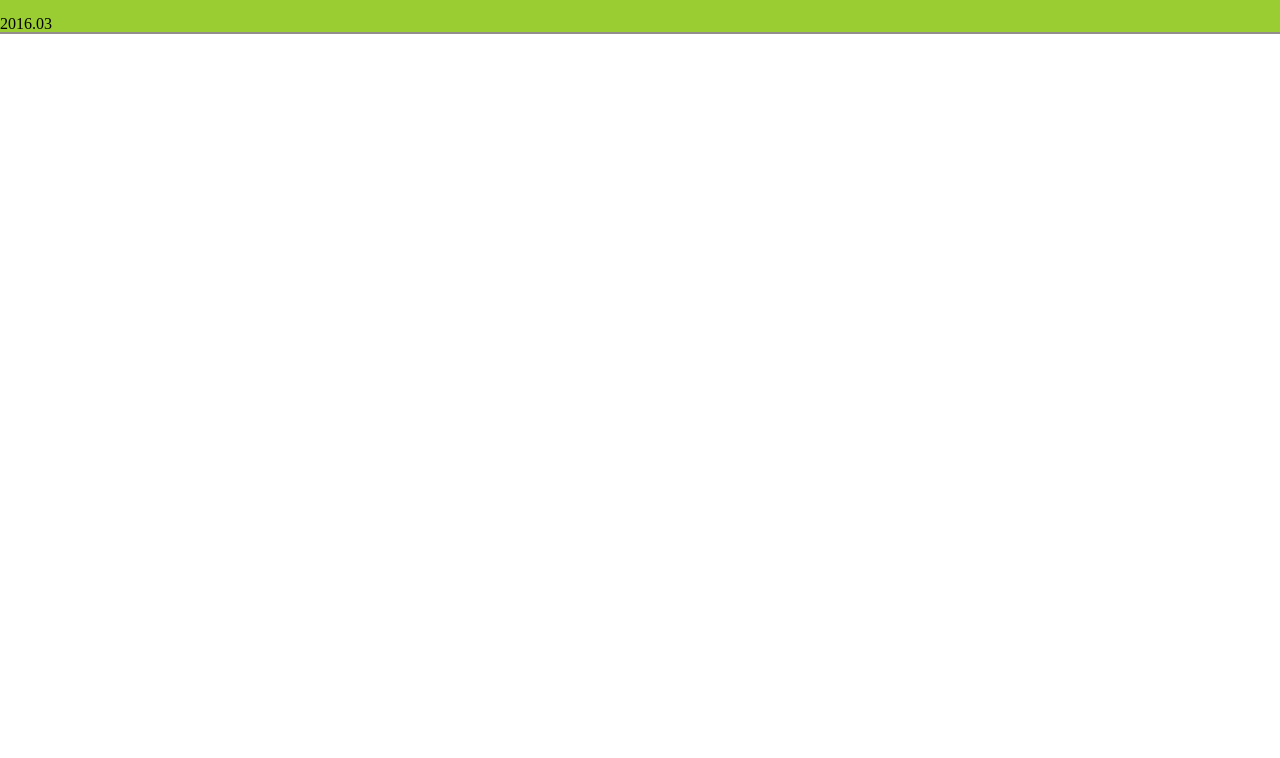
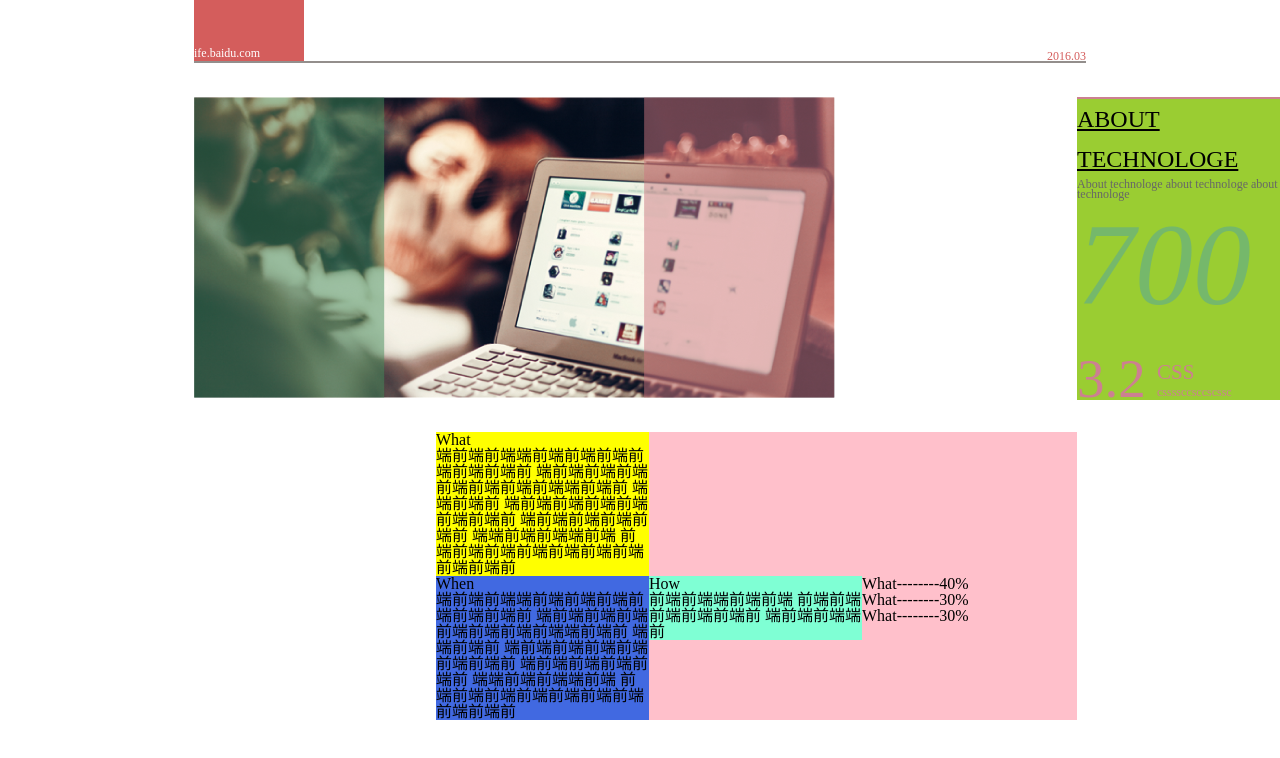
Before and after one commit to harffee/Task6, a plain HTML site: page index.html in a window 1280 px wide. Drawn offline with Linux system fonts and the light colour scheme.

Commit message:
content1

```diff
--- a/css/page-index.css
+++ b/css/page-index.css
@@ -1,41 +1,167 @@
-
-.w{
+.w {
 	width: 892px;
 	margin: 0 auto;
 }
-.header{
+
+.header {
 	/*height: 1386px;*/
+	/*background-color: yellow;*/
+	position: relative;
+}
 
-	border-bottom: 2px #938e8c solid;
-	position: relative;
-	background-color: yellowgreen;
+.date {
+	position: absolute;
+	float: right;
+	height: 12px;
+	/*width: 100px;*/
+	bottom: 2px;
+	right: 0;
+}
 
-
-}
-.date
-{
-	float: right;
-}
-.date p
-{
-	position: absolute;
-	bottom: 0px;
+.date p {
 	font: 12px "黑体";
 	color: #d45d5c;
 }
-.block
-{
-	height:61px;
+
+.block {
+	height: 61px;
 	width: 110px;
 	background: url(../img/block.png) no-repeat;
 	position: relative;
+}
 
-}
-.block p
-{
+.block p {
 	font: 12px "黑体";
 	color: #ffffff;
 	position: absolute;
 	bottom: 0px;
+}
+
+.line {
+	border-bottom: 2px #938e8c solid;
+}
+
+.banner
+{
+
 
 }
+.banner .pic img {
+	height: 301px;
+	width: 641px;
+	margin-top: 34px;
+
+	position: absolute;
+	z-index: 1;
+
+}
+
+.banner .pure {
+	height: 301px;
+	width: 641px;
+	margin-top: 34px;
+	float: left;
+	position: absolute;
+	z-index: 2;
+	position: relative;
+}
+
+.banner .pure-r {
+	position: absolute;
+	right: 0;
+}
+
+.banner-w
+{
+	position: relative;
+
+	height: 301px;
+	width: 203px;
+	margin-top: 34px;
+	/*right: 44px;*/
+	float: right;
+	border-top: 2px #cc8091 solid;
+	width: 203px;
+	background-color: yellowgreen;
+}
+
+.banner-w a
+{
+	font: "微软雅黑";
+	color: #000000;
+	font-size: 24px;
+	line-height: 40px;
+}
+
+.banner-w .p1
+{
+	font:12px "楷体";
+	color: #676767;
+	line-height: 10px;
+
+}
+
+.banner-w .p2
+{
+
+	font:116px "微软雅黑";
+	color:  #75b86b ;
+	font-style: italic;
+}
+
+.banner-w .p3
+{
+	position: absolute;
+	bottom: -10px;
+	font: 55px "微软雅黑";
+	color: #cc8091;
+
+
+}
+
+.banner-w .p4
+{
+	font: 21px "微软雅黑";
+	color: #cc8091;
+	/*vertical-align: sub;*/
+}
+.banner-w .p5
+{
+	font: 12px "微软雅黑";
+	color: #cc8091;
+}
+.banner-w .pp
+{
+	position: absolute;
+	left: 80px;
+	bottom:0px;
+
+	/*vertical-align: sub;*/
+	float: right;
+}
+
+.content1
+{
+	background-color: pink;
+	width: 641px;
+	float: right;
+	padding-right: 0;
+	margin-top: 34px;
+}
+.part1
+{
+	width: 213px;
+	background-color: yellow;
+}
+.part2{
+	width: 213px;
+	float: left;
+	background-color: royalblue;
+}
+
+.part3
+{
+	width: 213px;
+	background-color: aquamarine;
+	float: left;
+}
--- a/index.html
+++ b/index.html
@@ -7,11 +7,72 @@
 		<link rel="stylesheet" type="text/css" href="css/page-index.css"/>
 	</head>
 	<body>
-		<div class="header">
-			<img src="img/top_img.png" alt="" class="top" />
-			<p>2016.03</p>
+		<div class="header w">
+			<div class="date">
+				<p>2016.03</p>
+			</div>
+			<div class="block">
+				<p>ife.baidu.com</p>
+			</div>
+			<div class="line">
+
+			</div>
+
 		</div>
 
+		<div class="banner w">
+			<div class="pic">
+				<img src="img/banner.png"/>
 
+			</div>
+			<div class="pure">
+				<img class="pure-g" src="img/banner-G.png"/>
+				<img class="pure-r" src="img/banner-R.png"/>
+			</div>
+		</div>
+
+		<div class="banner-w">
+			<a href="#">ABOUT <br/> TECHNOLOGE</a>
+			<p class="p1">About technologe about technologe about technologe</p>
+			<p class="p2">700</p>
+			<!--<p class="p3">
+			<span class="s1">3.2</span><span class="s2">CSS cssssccsccscssc</p>
+			</span>
+			</p>-->
+
+			<p class="p3">3.2</p>
+
+			<div class="pp">
+				<p class="p4">CSS</p>
+			<p class="p5">cssssccsccscssc</p>
+			</div>
+
+		</div>
+
+		<div class="content1 w">
+			<div class="part1">
+				<p class="t1">What</p>
+				<p class="w1">端前端前端端前端前端前端前端前端前端前
+					 端前端前端前端前端前端前端前端端前端前 端端前端前
+					 端前端前端前端前端前端前端前 端前端前端前端前端前
+					 端端前端前端端前端 前端前端前端前端前端前端前端前端前端前</p>
+			</div>
+			<div class="part2">
+				<p class="t2">When</p>
+				<p class="w2">端前端前端端前端前端前端前端前端前端前
+					 端前端前端前端前端前端前端前端端前端前 端端前端前
+					 端前端前端前端前端前端前端前 端前端前端前端前端前
+					 端端前端前端端前端 前端前端前端前端前端前端前端前端前端前</p>
+			</div>
+			<div class="part3">
+				<p class="t2">How</p>
+				<p class="w2">前端前端端前端前端 前端前端前端前端前端前 端前端前端端前</p>
+			</div>
+			<div class="part4">
+				<p>What--------<span>40%</span></p>
+				<p>What--------<span>30%</span></p>
+				<p>What--------<span>30%</span></p>
+			</div>
+		</div>
 	</body>
 </html>
```
Also changed, not shown: img/banner-G.png (added), img/banner-R.png (added), img/banner.png (added).
